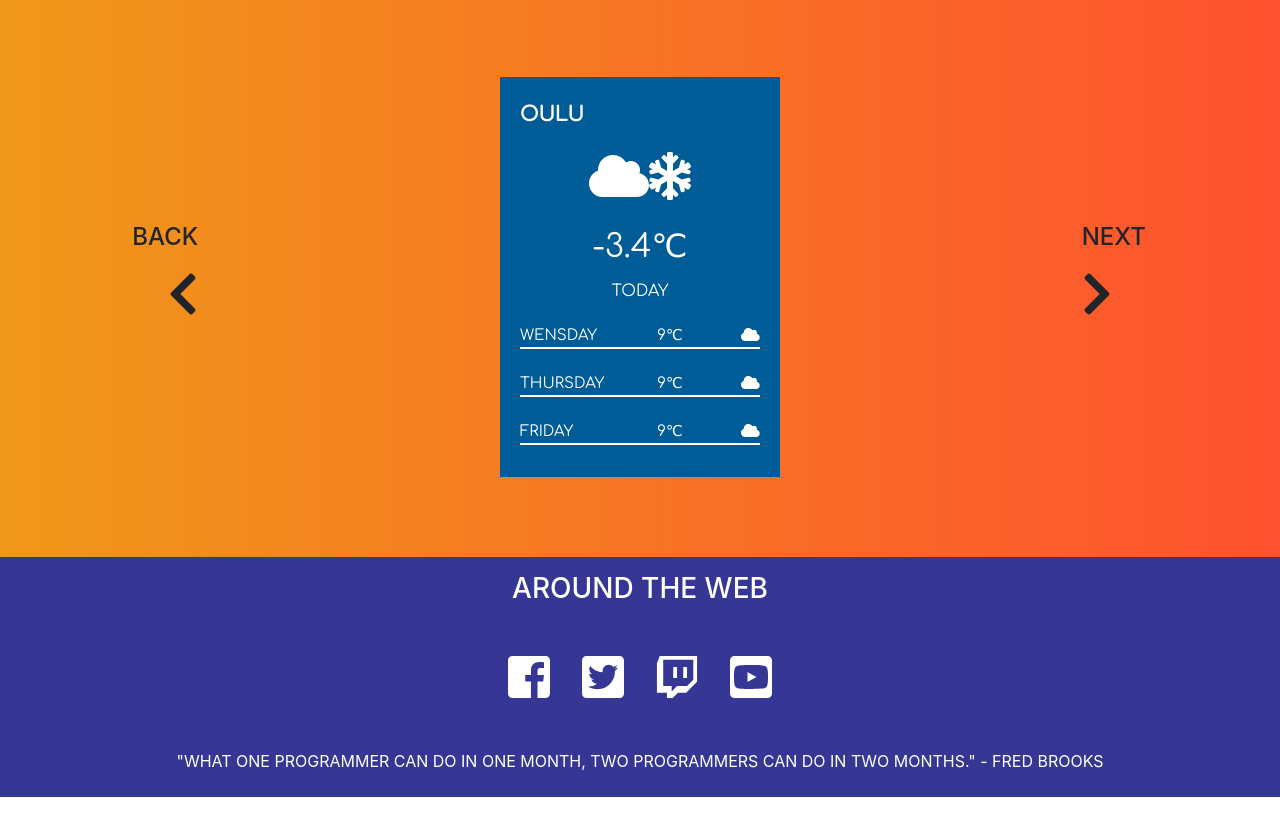
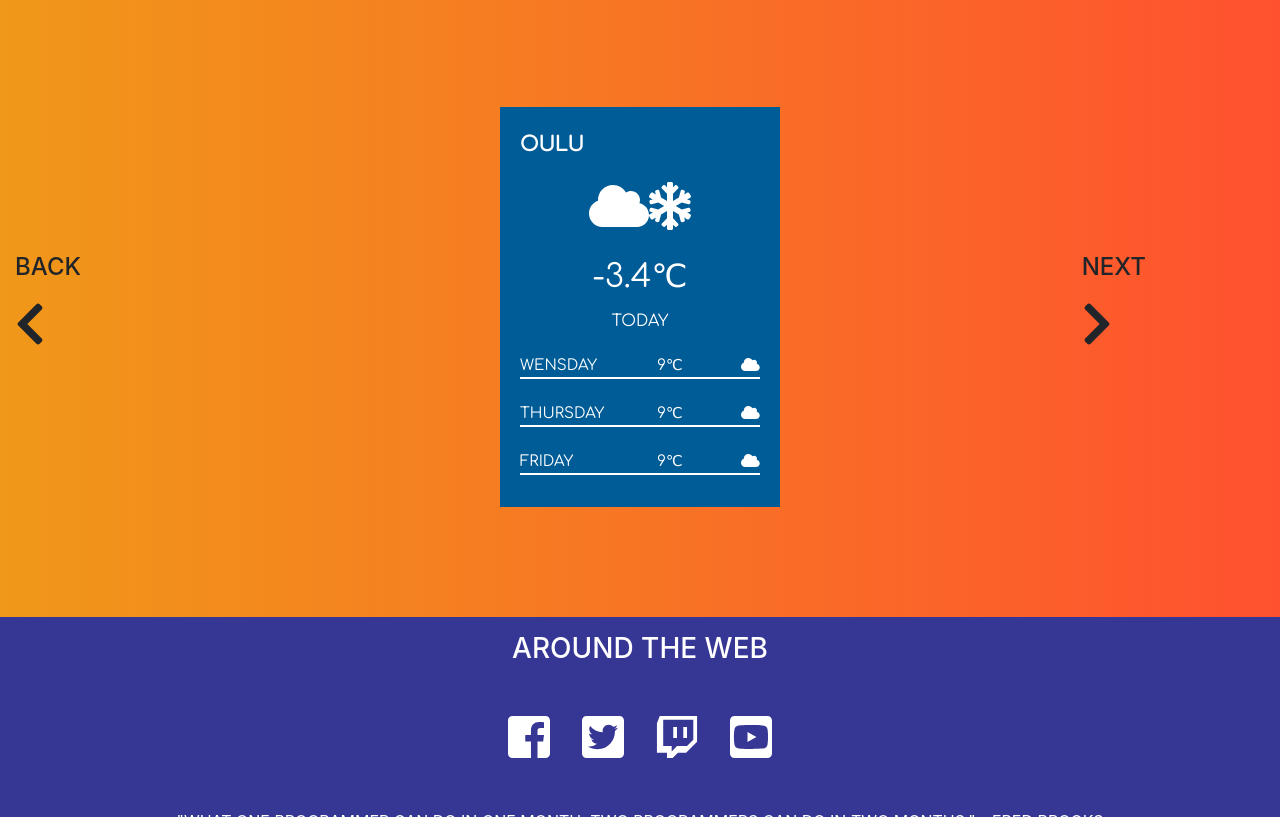
Before and after one commit to NobodyM1/Bootstrap-Demo, a plain HTML site: page index.html in a window 1280 px wide. Shown: the part 1783-2600 px from the top of the page. Drawn offline with nearby package versions, Linux system fonts and the light colour scheme; no server answers.

Commit message:
Changed weather container height

```diff
--- a/CSS/styles.css
+++ b/CSS/styles.css
@@ -256,7 +256,7 @@ main{
 
 #content2{
   width: 100%;
-  min-height: 70vh;
+  min-height: 620px;
   position: relative;
   display: flex;
   justify-content: center;
--- a/index.html
+++ b/index.html
@@ -117,7 +117,7 @@
   </div>
   <!-- Carousel end -->
   <!-- Bottom content -->
-  <div class="col-12 row text-right" id="content2">
+  <div class="col-12 row" id="content2">
     <div class="weatInfCtrl col-2" id="weatInfLeft">
       <h4>back</h4>
       <i class="fas fa-chevron-left"></i>
```
